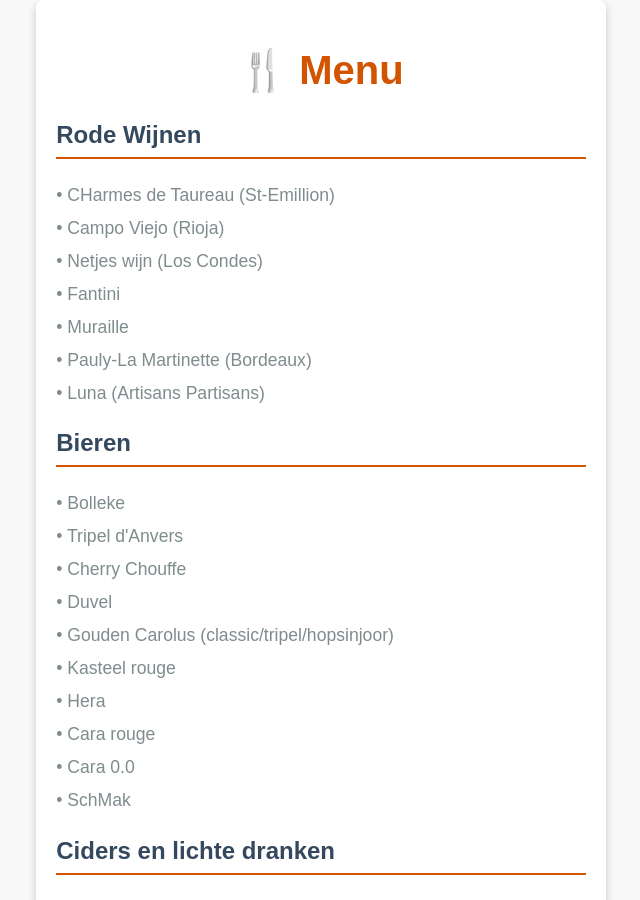
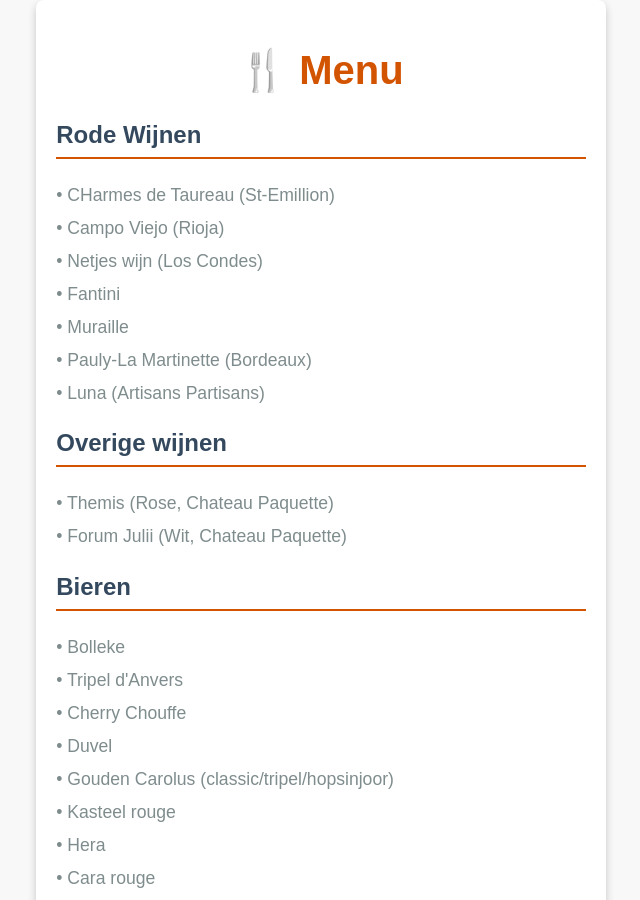
Before and after one commit to arnodeceuninck/menucard, a Jekyll site: the page built from index.html, in a window 1280 px wide and 900 px high. Shown: the whole window, without its empty margins (319-959 px from the left). Built offline with Jekyll 4.4.1, drawn with Linux system fonts in a browser that asks for light colours.

Commit message:
Menu Updates

```diff
--- a/_data/menu.yml
+++ b/_data/menu.yml
@@ -7,6 +7,11 @@
     - Muraille
     - Pauly-La Martinette (Bordeaux)
     - Luna (Artisans Partisans)
+
+- name: Overige wijnen
+  items:
+    - Themis (Rose, Chateau Paquette)
+    - Forum Julii (Wit, Chateau Paquette)
 
 - name: Bieren
   items:
```
